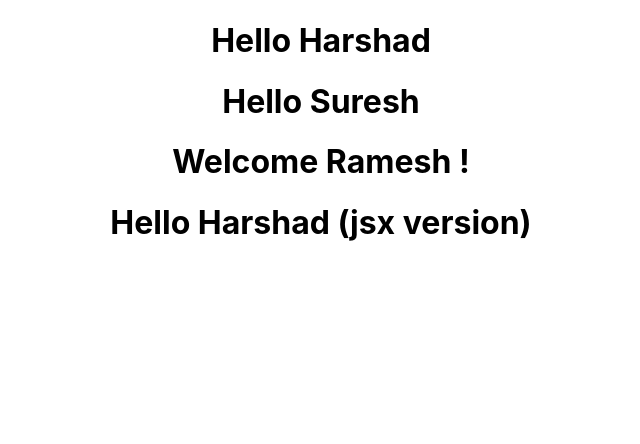
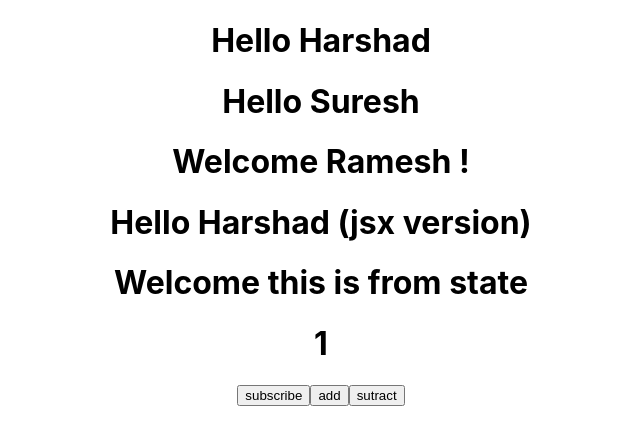
Before and after one commit to Harshad-Chavan/React, a React (Create React App) app: page / in a window 1280 px wide. Shown: the top 444 px of the page, without its empty margins (319-959 px from the left). Built offline with nearby package versions, Linux system fonts and the light colour scheme.

Commit message:
Added a event to change state of the component (add/subtract/subscribe)

```diff
--- a/src/App.js
+++ b/src/App.js
@@ -4,6 +4,7 @@ import './App.css';
 import Greet from './components/Greet'
 import Welcome from './components/Welcome'
 import Hello from './components/Hello'
+import Message from './components/Message'
 
 function App() {
   return (
@@ -12,6 +13,7 @@ function App() {
       <Greet name="Suresh"/>
       <Welcome name = "Ramesh" />
       <Hello />
+      <Message />
     </div>
   );
 }
--- /dev/null
+++ b/src/components/Message.js
@@ -0,0 +1,61 @@
+import React , {Component} from 'react'
+import { render } from 'react-dom'
+
+class Message extends Component{
+
+    constructor(){
+        super()
+        this.state = {
+            message : 'Welcome this is from state',
+            count : 1
+        }
+
+    }
+
+    changeMessage() {
+        this.setState(
+             {
+                message : 'Thank you for subscribing'
+
+             }
+
+        );
+    }
+
+    add() {
+        this.setState(
+             {
+                message : 'Adding + 1',
+                count : this.state.count + 1
+
+             }
+
+        );
+    }
+
+    subtract() {
+        this.setState(
+             {
+                message : 'subtracting -1',
+                count : this.state.count - 1
+
+             }
+
+        );
+    }
+
+
+    render(){
+        return(
+            <div>
+                <h1>{this.state.message}</h1>
+                <h1>{this.state.count}</h1>
+                <button onClick={() => this.changeMessage()}>subscribe</button>
+                <button onClick={() => this.add()}>add</button>
+                <button onClick={() => this.subtract()}>sutract</button>
+            </div>
+        );
+    }
+}
+
+export default Message;
```
